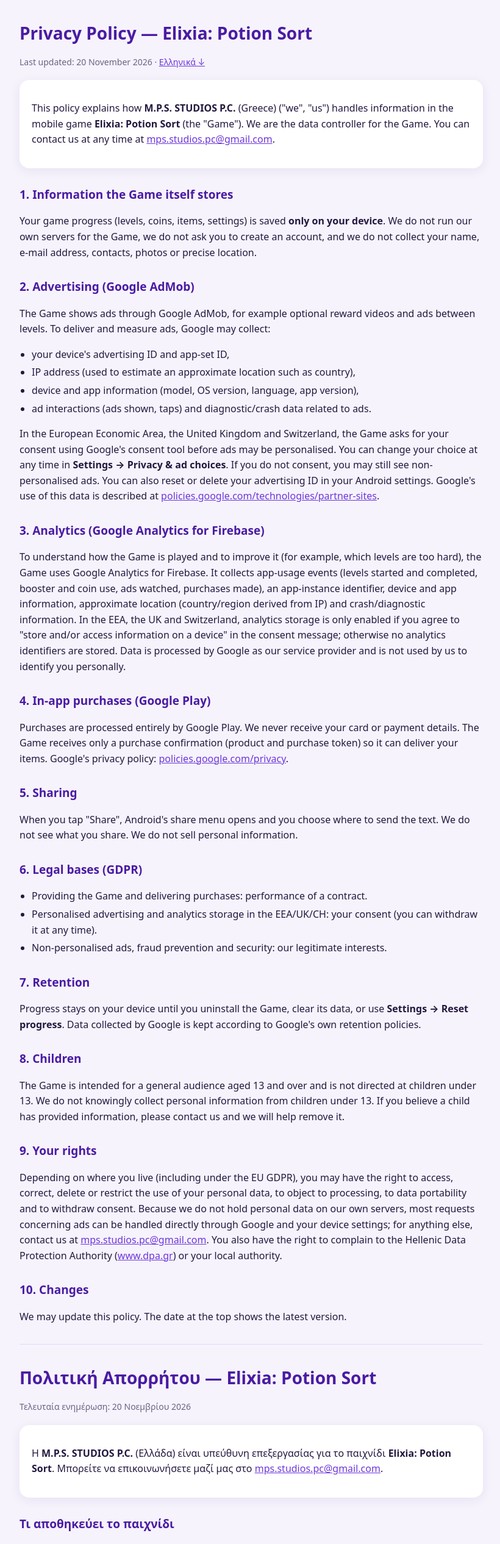
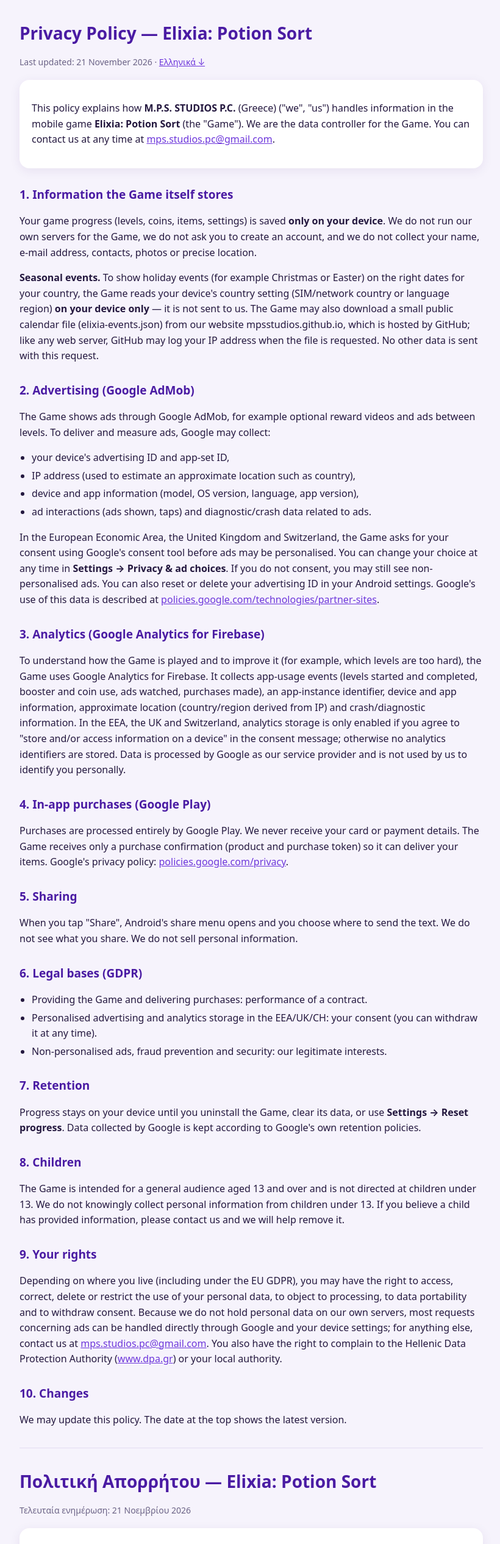
Before and after one commit to mpsstudios/mpsstudios.github.io, a plain HTML site: page elixia-privacy.html in a window 1280 px wide. Shown: the top 2532 px of the page at 61% size, without its empty margins (228-1048 px from the left). Drawn offline with Linux system fonts and the light colour scheme.

Commit message:
Update elixia-privacy.html

```diff
--- a/elixia-privacy.html
+++ b/elixia-privacy.html
@@ -19,12 +19,13 @@ hr{border:0;border-top:1px solid #e3dcf3;margin:32px 0}
 <body>
 <main>
 <h1>Privacy Policy — Elixia: Potion Sort</h1>
-<p class="muted">Last updated: 20 November 2026 · <a href="#el">Ελληνικά ↓</a></p>
+<p class="muted">Last updated: 21 November 2026 · <a href="#el">Ελληνικά ↓</a></p>
 <div class="card">
 <p>This policy explains how <b>M.P.S. STUDIOS P.C.</b> (Greece) ("we", "us") handles information in the mobile game <b>Elixia: Potion Sort</b> (the "Game"). We are the data controller for the Game. You can contact us at any time at <a href="mailto:mps.studios.pc@gmail.com">mps.studios.pc@gmail.com</a>.</p>
 </div>
 <h2>1. Information the Game itself stores</h2>
 <p>Your game progress (levels, coins, items, settings) is saved <b>only on your device</b>. We do not run our own servers for the Game, we do not ask you to create an account, and we do not collect your name, e-mail address, contacts, photos or precise location.</p>
+<p><b>Seasonal events.</b> To show holiday events (for example Christmas or Easter) on the right dates for your country, the Game reads your device's country setting (SIM/network country or language region) <b>on your device only</b> &mdash; it is not sent to us. The Game may also download a small public calendar file (elixia-events.json) from our website mpsstudios.github.io, which is hosted by GitHub; like any web server, GitHub may log your IP address when the file is requested. No other data is sent with this request.</p>
 <h2>2. Advertising (Google AdMob)</h2>
 <p>The Game shows ads through Google AdMob, for example optional reward videos and ads between levels. To deliver and measure ads, Google may collect:</p>
 <ul>
@@ -56,12 +57,13 @@ hr{border:0;border-top:1px solid #e3dcf3;margin:32px 0}
 <p>We may update this policy. The date at the top shows the latest version.</p>
 <hr id="el">
 <h1>Πολιτική Απορρήτου — Elixia: Potion Sort</h1>
-<p class="muted">Τελευταία ενημέρωση: 20 Νοεμβρίου 2026</p>
+<p class="muted">Τελευταία ενημέρωση: 21 Νοεμβρίου 2026</p>
 <div class="card">
 <p>Η <b>M.P.S. STUDIOS P.C.</b> (Ελλάδα) είναι υπεύθυνη επεξεργασίας για το παιχνίδι <b>Elixia: Potion Sort</b>. Μπορείτε να επικοινωνήσετε μαζί μας στο <a href="mailto:mps.studios.pc@gmail.com">mps.studios.pc@gmail.com</a>.</p>
 </div>
 <h2>Τι αποθηκεύει το παιχνίδι</h2>
 <p>Η πρόοδός σας (επίπεδα, νομίσματα, αντικείμενα, ρυθμίσεις) αποθηκεύεται <b>μόνο στη συσκευή σας</b>. Δεν διατηρούμε δικούς μας διακομιστές, δεν απαιτείται λογαριασμός και δεν συλλέγουμε όνομα, e-mail, επαφές, φωτογραφίες ή ακριβή τοποθεσία.</p>
+<p><b>Εποχικά events.</b> Για να εμφανίζονται οι γιορτές (π.χ. Χριστούγεννα ή Πάσχα) στις σωστές ημερομηνίες για τη χώρα σας, το παιχνίδι διαβάζει τη ρύθμιση χώρας της συσκευής σας (χώρα SIM/δικτύου ή περιοχή γλώσσας) <b>μόνο πάνω στη συσκευή</b> &mdash; δεν μας αποστέλλεται. Το παιχνίδι μπορεί επίσης να κατεβάσει ένα μικρό δημόσιο αρχείο ημερολογίου (elixia-events.json) από την ιστοσελίδα μας mpsstudios.github.io, που φιλοξενείται από το GitHub· όπως κάθε διακομιστής, το GitHub μπορεί να καταγράψει τη διεύθυνση IP σας. Δεν αποστέλλονται άλλα δεδομένα.</p>
 <h2>Διαφημίσεις (Google AdMob)</h2>
 <p>Για την προβολή και μέτρηση διαφημίσεων η Google μπορεί να συλλέγει το διαφημιστικό αναγνωριστικό της συσκευής, τη διεύθυνση IP (για κατά προσέγγιση τοποθεσία, π.χ. χώρα), πληροφορίες συσκευής/εφαρμογής και αλληλεπιδράσεις με διαφημίσεις. Στον ΕΟΧ, στο Ηνωμένο Βασίλειο και στην Ελβετία ζητάμε τη συγκατάθεσή σας πριν από εξατομικευμένες διαφημίσεις· μπορείτε να την αλλάξετε από <b>Settings → Privacy &amp; ad choices</b>.</p>
 <h2>Στατιστικά χρήσης (Google Analytics for Firebase)</h2>
```
